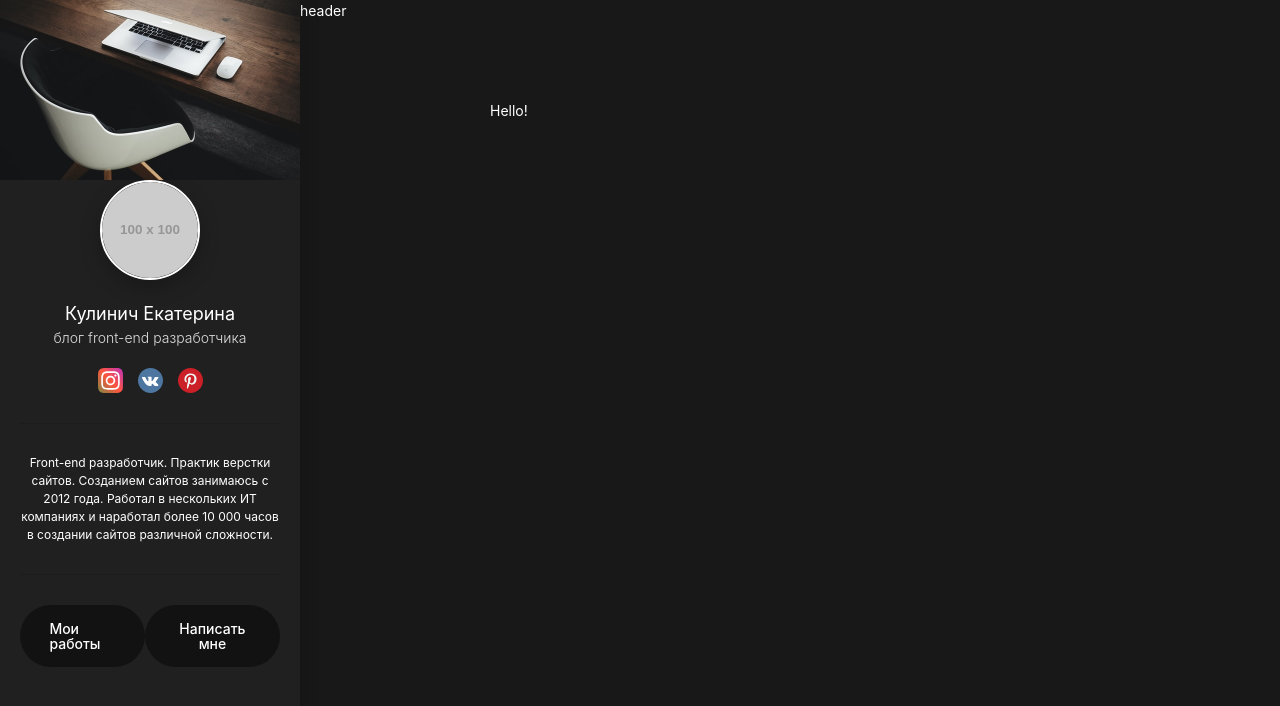
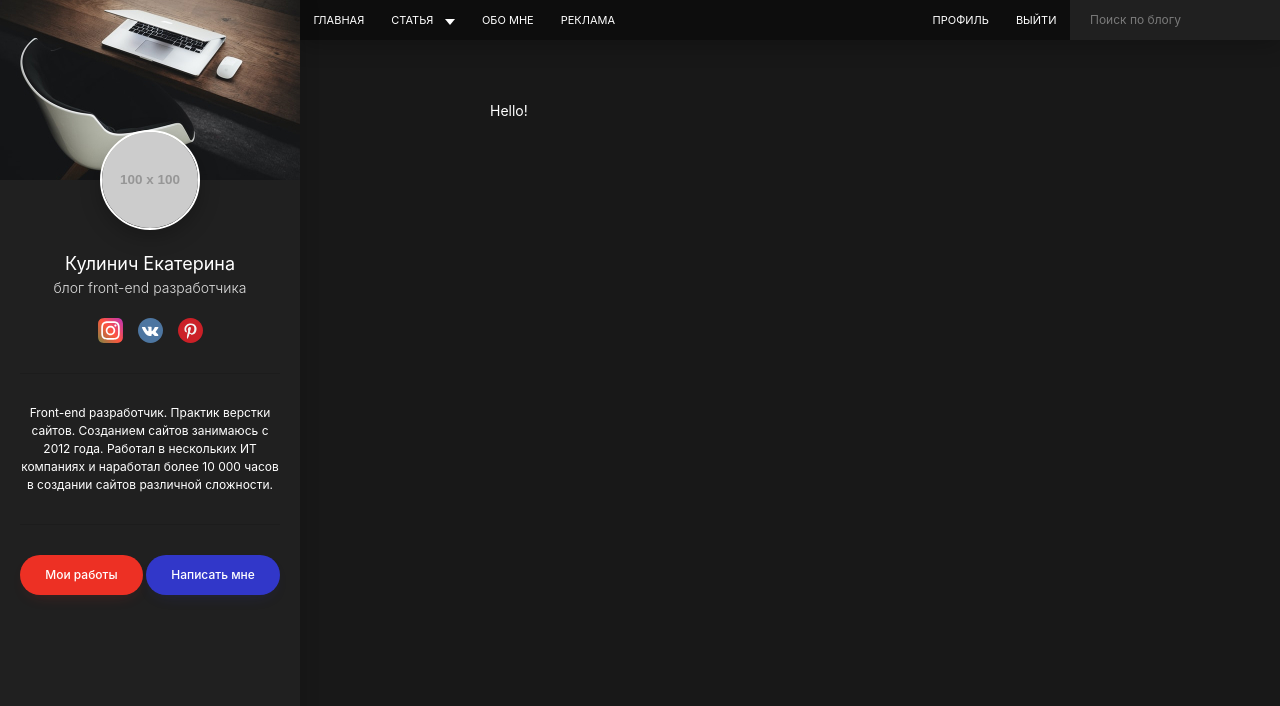
Before and after one commit to Xrymka/Personal-Blog, a website: page src/index.html in a window 1280 px wide. Drawn offline with nearby package versions, Linux system fonts and the light colour scheme; files that its build step writes are made by us from their sources; placeholder pictures from the web are drawn by us.

Commit message:
wp header sidebar

```diff
--- a/src/assets/scss/_vars.scss
+++ b/src/assets/scss/_vars.scss
@@ -2,6 +2,9 @@
 $primary:   #202020;
 $secondary: #121212;
 $white:     #ffffff;
+$red:       #ED3024;
+$blue:      #3137C9;
+$black:     #000000;
 
 $z-index: 1000;
 
--- a/src/assets/scss/blocks/btn.scss
+++ b/src/assets/scss/blocks/btn.scss
@@ -2,16 +2,38 @@
   display: inline-block;
   vertical-align: top;
   padding: 1.12em 2.1em;
+  text-align: center;
 
-  background: $secondary;
+  background-color: $secondary;
   border: none;
   cursor: pointer;
   border-radius: 3em;
 
+  font-size: 1.2rem;
   font-family: inherit;
   font-weight: 1.2rem;
   line-height: 1.1;
   font-weight: 500;
   color: $white;
   text-decoration: none;
+
+  transition: background-color .2s linear;
+
+  &--red {
+    background-color: $red;
+    box-shadow: 0 7px 17px -10px rgba($red, .3);
+
+    &:hover {
+      background-color: darken($red, 5%);
+    }
+  }
+
+  &--blue {
+    background-color: $blue;
+    box-shadow: 0 7px 17px -10px rgba($blue, .3);
+
+    &:hover {
+      background-color: darken($blue, 5%);
+    }
+  }
 }
--- a/src/assets/scss/blocks/header.scss
+++ b/src/assets/scss/blocks/header.scss
@@ -1,7 +1,22 @@
 .header {
+  display: flex;
   width: calc(100% - #{$sidebar-width});
+
+  background-color: #0D0D0D;
+  box-shadow: 0 5px 22px rgba(0, 0, 0, .25);
+
   position: fixed;
   top: 0;
   right: 0;
   z-index: $z-index;
 }
+
+.header__left {
+  width: 60%;
+}
+
+.header__right {
+  width: 40%;
+  display: flex;
+  justify-content: flex-end;
+}
--- /dev/null
+++ b/src/assets/scss/blocks/nav.scss
@@ -0,0 +1,52 @@
+.nav__list {
+  display: flex;
+  justify-content: start;
+}
+
+.nav__item {
+  position: relative;
+
+  &:hover {
+    background-color: $blue;
+  }
+
+  &:hover {
+
+    > .subnav {
+      display: block;
+    }
+  }
+}
+
+.nav__link {
+  display: block;
+  padding: 1.35rem;
+
+  font-size: 1.1rem;
+  line-height: 1.2;
+  text-transform: uppercase;
+  color: $white;
+  text-decoration: none;
+
+  transition: background-color 0.2s linear;
+
+  &--has-subnav {
+    position: relative;
+    padding-right: 3.5rem;
+
+    &::after {
+      content: "";
+      display: block;
+      margin-top: 2px;
+
+      border-style: solid;
+      border-width: 6px 5px 0 5px;
+      border-color: $white transparent transparent transparent;
+
+      position: absolute;
+      top: 50%;
+      right: 1.35rem;
+      transform: translateY(-50%);
+    }
+  }
+}
--- a/src/assets/scss/blocks/profile.scss
+++ b/src/assets/scss/blocks/profile.scss
@@ -3,6 +3,7 @@
   width: 10rem;
   height: 10rem;
   margin: 0 auto 2rem;
+  position: relative;
 
   border: 2px solid $white;
   box-shadow: 0 7px 20px rgba(0, 0, 0, .25);
@@ -15,11 +16,12 @@
 }
 
 .profile__prof {
+  margin-bottom: 2rem;
+
   font-size: 1.4rem;
   font-weight: 300;
   color: #DEDEDE;
   text-align: center;
-  margin-bottom: 2rem;
 }
 
 .profile__text {
--- /dev/null
+++ b/src/assets/scss/blocks/search.scss
@@ -0,0 +1,22 @@
+.search {
+  width: 100%;
+  max-width: 21rem;
+  background-color: $primary;
+}
+
+.search__input {
+  display: block;
+  width: 100%;
+  padding: 1.2rem 2rem;
+
+  background: transparent;
+  border: none;
+
+  font-family: inherit;
+  font-size: 1.2rem;
+  color: $white;
+
+  &::placeholder {
+    color: rgba($white, .4);
+  }
+}
--- a/src/assets/scss/blocks/sidebar.scss
+++ b/src/assets/scss/blocks/sidebar.scss
@@ -25,6 +25,7 @@
 
 .sidebar__content {
   padding: 0 2rem;
+  margin-top: -5rem;
 }
 
 .sidebar__footer {
--- a/src/assets/scss/blocks/social.scss
+++ b/src/assets/scss/blocks/social.scss
@@ -4,5 +4,5 @@
 }
 
 .social__item {
-  margin: 0 0.75rem;
+  margin: 0 .75rem;
 }
--- /dev/null
+++ b/src/assets/scss/blocks/subnav.scss
@@ -0,0 +1,36 @@
+.subnav {
+  display: none;
+  width: 16.5rem;
+
+  background-color: $blue;
+
+  position: absolute;
+  top: 100%;
+  left: 0;
+  border-radius: 0 0 5px 5px;
+  box-shadow: 0 6px 8px rgba($black, .2);
+}
+
+.subnav__link {
+  display: block;
+  padding: 0.45rem 1.2rem;
+
+  font-size: 1.2rem;
+  color: $white;
+  text-decoration: none;
+
+  transition: background-color .2s ease-in-out;
+
+  &:first-child {
+    padding-top: 0.95rem;
+  }
+
+  &:last-child {
+    padding-bottom: 0.95rem;
+    border-radius: 0 0 5px 5px;
+  }
+
+  &:hover {
+    background-color: darken($blue, 5%);
+  }
+}
--- a/src/assets/scss/style.scss
+++ b/src/assets/scss/style.scss
@@ -23,6 +23,9 @@
 /* Blocks */
 @import "blocks/page";
 @import "blocks/header";
+@import "blocks/nav";
+@import "blocks/subnav";
+@import "blocks/search";
 @import "blocks/sidebar";
 @import "blocks/main";
 @import "blocks/container";
--- a/src/partials/header.html
+++ b/src/partials/header.html
@@ -1 +1,47 @@
-<header class="header">header</header>
+<header class="header">
+  <div class="header__left">
+    <nav class="nav">
+      <ul class="nav__list">
+        <li class="nav__item">
+          <a href="#" class="nav__link">Главная</a>
+        </li>
+        <li class="nav__item">
+          <a href="#" class="nav__link nav__link--has-subnav">Статья</a>
+
+          <ul class="subnav">
+            <li>
+              <a href="#" class="subnav__link">Создание сайтов</a>
+            </li>
+            <li>
+              <a href="#" class="subnav__link">Интернет-маркетинг</a>
+            </li>
+            <li>
+              <a href="#" class="subnav__link">Продвижение видео</a>
+            </li>
+          </ul>
+        </li>
+        <li class="nav__item">
+          <a href="#" class="nav__link">Обо мне</a>
+        </li>
+        <li>
+          <a href="#" class="nav__link">Реклама</a>
+        </li>
+      </ul>
+    </nav>
+  </div>
+  <div class="header__right">
+    <nav class="nav">
+      <ul class="nav__list">
+        <li class="nav__item">
+          <a href="#" class="nav__link">Профиль</a>
+        </li>
+        <li class="nav__item">
+          <a href="#" class="nav__link">Выйти</a>
+        </li>
+      </ul>
+    </nav>
+    <form class="search" action="/" method="post">
+      <input class="search__input" type="text" placeholder="Поиск по блогу">
+    </form>
+  </div>
+</header>
```
Also changed, not shown: dist/assets/css/style.min.css, dist/index.html.
